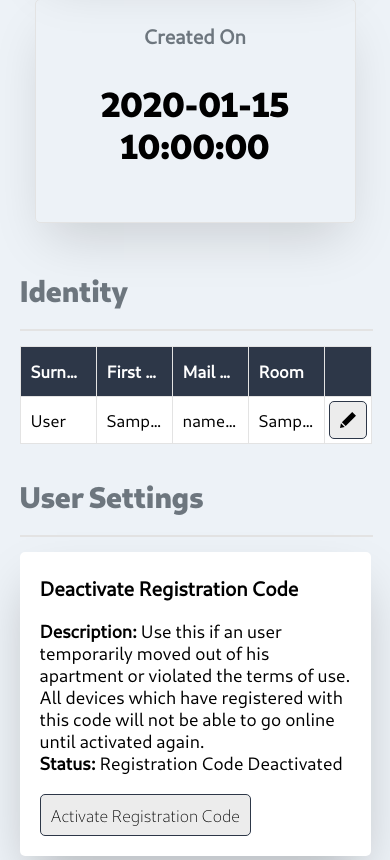
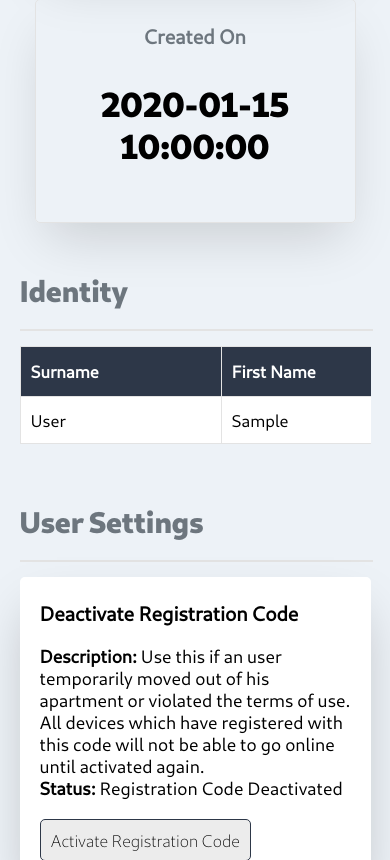
Before and after one commit to FalkAlexander/traffy, a Python web app: template traffy-web/app/templates/admin/key-page.html in a window 390 px wide. Shown: the part 1179-2039 px from the top of the page. Run offline with Jinja, Linux system fonts and the light colour scheme; the template is opened without the code that fills it: most values are stand-ins (such as "Sample title", 1, 10 or a date in 2020).

Commit message:
CSS: Implement table horizontal scrolling in mobile width

```diff
--- a/traffy-web/app/static/css/style.css
+++ b/traffy-web/app/static/css/style.css
@@ -784,6 +784,15 @@ nav a:hover {
   .table-cell {
     width: 100% !important;
   }
+
+  .table-container {
+    width: 100%;
+    overflow-y: auto;
+  }
+
+  .table-container .table .table-cell.big {
+    width: 180px !important;
+  }
 }
 
 .table {
@@ -844,6 +853,12 @@ nav a:hover {
 
 .table .table-cell.medium {
   width: 200px !important;
+}
+
+@media only screen and (min-width: 900px) {
+  .table-container .table .table-cell.big {
+    width: 50% !important;
+  }
 }
 
 .table .table-cell.big {
--- a/traffy-web/app/templates/admin/key-page.html
+++ b/traffy-web/app/templates/admin/key-page.html
@@ -73,6 +73,7 @@
 
         <h1>{{ _("Identity") }}</h1>
         <div class="supervisor-divider"></div>
+        <div class="table-container">
           <div class="table">
             <div class="table-head">
               <div class="table-cell big">{{ _("Surname") }}</div>
@@ -99,11 +100,13 @@
               </div>
             </div>
           </div>
+        </div>
 
         {% if current_user.is_admin() or current_user.is_helpdesk() %}
         <h1>{{ _("Devices") }}</h1>
         <div class="supervisor-divider"></div>
         {% if device_list|length > 0 %}
+        <div class="table-container">
           <div class="table">
             <div class="table-head">
               <div class="table-cell big">{{ _("IP Address") }}</div>
@@ -136,6 +139,7 @@
               </div>
             </div>
             {% endfor %}
+          </div>
         </div>
         {% else %}
         <h2>{{ _("No devices registered yet") }}</h2>
--- a/traffy-web/app/templates/user/dashboard_advanced.html
+++ b/traffy-web/app/templates/user/dashboard_advanced.html
@@ -99,6 +99,7 @@
 
         <h1>{{ _("Devices") }}</h1>
         <div class="supervisor-divider"></div>
+        <div class="table-container">
           <div class="table">
             <div class="table-head">
               <div class="table-cell big">{{ _("IP Address") }}</div>
@@ -120,9 +121,11 @@
             </div>
             {% endfor %}
           </div>
+        </div>
 
-        <h1>{{ _("Connection Owner") }}</h1>
+        <h1>{{ _("Line Subscriber") }}</h1>
         <div class="supervisor-divider"></div>
+        <div class="table-container">
           <div class="table">
             <div class="table-head">
               <div class="table-cell big">{{ _("Surname") }}</div>
@@ -139,6 +142,7 @@
               {% else %}
               <div class="table-cell big">{{ identity_data.room }} ({{ identity_data.new_room }} {{ _("as of") }} {{ identity_data.scheduled_move }})</div>
               {% endif %}
+            </div>
           </div>
         </div>
       </div>
```
Lines whose indentation alone changed are shown as unchanged.
